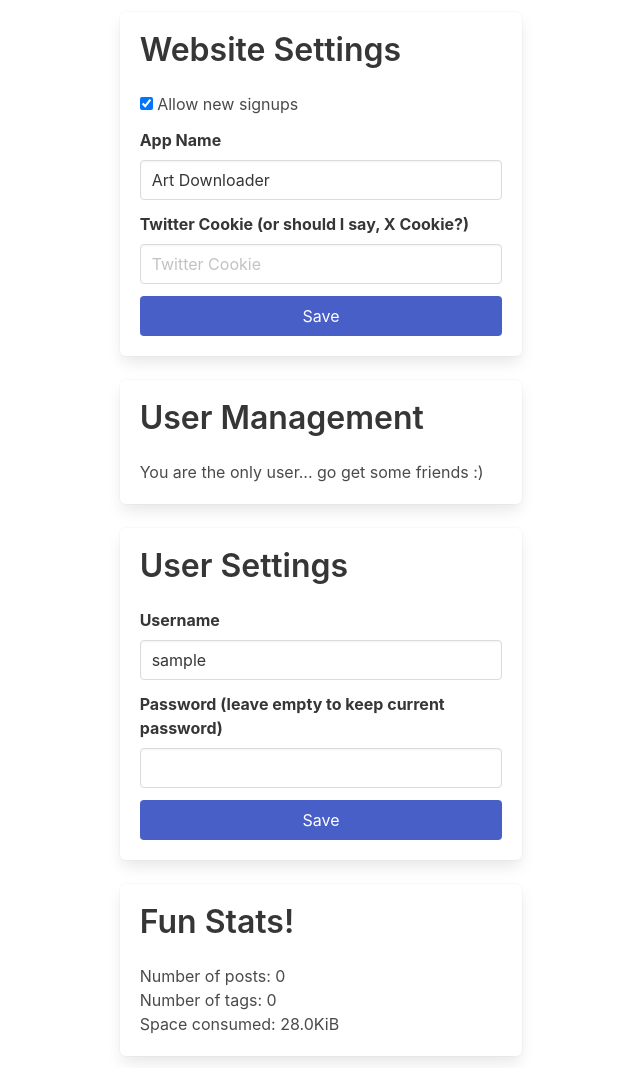
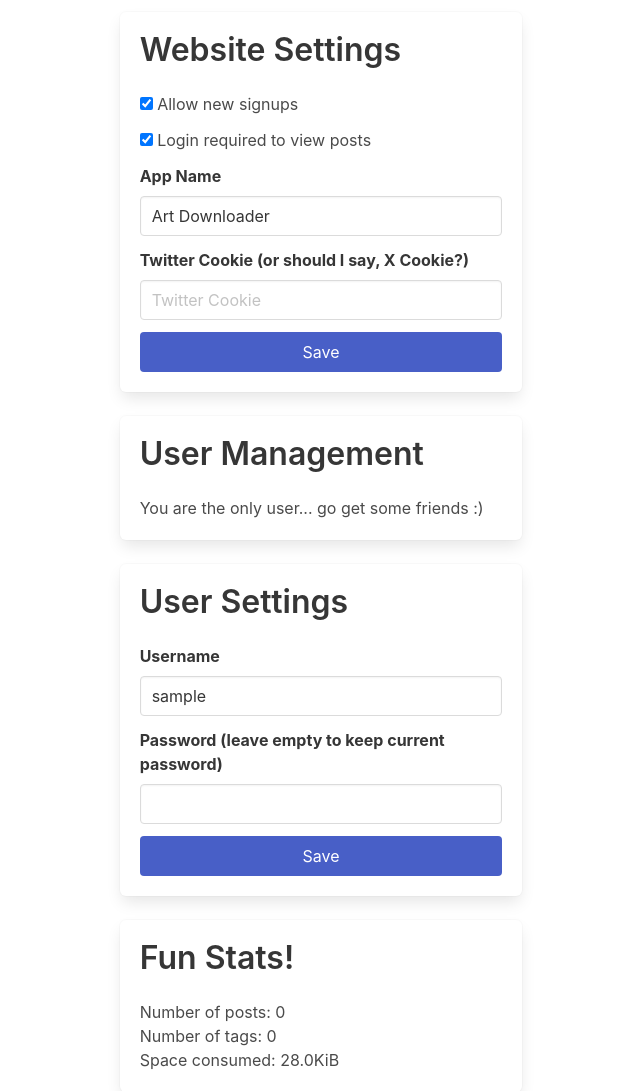
Before and after one commit to LexNastin/art-downloader, a Flask app: page /settings in a window 1280 px wide. Shown: the part 64-1155 px from the top of the page, without its empty margins (319-959 px from the left). Before the commit the page ends 1126 px from the top, so only its background shows below. Run offline with Flask 3, Linux system fonts and the light colour scheme; the visitor is signed in with stand-in values (Sample User, id 1); data comes from the database, SQL or seed files in the repository; data that the repository does not hold is empty; parts of the project's set-up code (start-up, migrations or seed data) failed here and were passed over; some libraries are stand-ins or nearby versions.

Commit message:
fix image serving

```diff
--- a/app/main.py
+++ b/app/main.py
@@ -52,6 +52,16 @@ def admin_only(func):
             return redirect(url_for("main.index"))
     return wrapper
 
+# login required only if settings say it is
+def login_maybe(func):
+    @wraps(func)
+    def wrapper(*args, **kwargs):
+        if int(get_setting("login_required", "1")) and not current_user.is_authenticated:
+            return redirect(url_for("auth.login"))
+        else:
+            return func(*args, **kwargs)
+    return wrapper
+
 def strftime(timestamp):
     return dt.fromtimestamp(timestamp).strftime("%d %b %Y - %H:%M:%S")
 
@@ -94,7 +104,7 @@ def get_stats():
 
 # main website ui
 @main.route("/")
-@login_required
+@login_maybe
 def index():
     page = int(request.args.get("page") or "1") - 1
     posts = get_all_posts()
@@ -142,7 +152,7 @@ def index():
 
 # post viewing path
 @main.route("/post/<post_ts>")
-@login_required
+@login_maybe
 def post(post_ts):
     if post_ts.isdigit():
         post_ts = int(post_ts)
@@ -539,12 +549,14 @@ def media_delete():
 @login_required
 def settings():
     allow_signups = int(get_setting("allow_signups", "1"))
+    login_required = int(get_setting("login_required", "1"))
     twitter_cookie = get_setting("twitter_cookie", "")
     users = [user.username for user in User.query.all()]
     users.remove(current_user.username)
     return render_template(
         "settings.html",
         allow_signups=allow_signups,
+        login_required=login_required,
         twitter_cookie=twitter_cookie,
         users=users,
         stats=get_stats()
@@ -556,12 +568,15 @@ def settings():
 def settings_post():
     allow_signups = request.form.get("allow_signups")
     allow_signups = "1" if allow_signups == "on" else "0"
+    login_required = request.form.get("login_required")
+    login_required = "1" if login_required == "on" else "0"
     app_name = request.form.get("app_name")
     app_name = app_name or get_setting("app_name", "Art Downloader")
     twitter_cookie = request.form.get("twitter_cookie")
     twitter_cookie = twitter_cookie or get_setting("twitter_cookie", "")
 
     set_setting("allow_signups", allow_signups)
+    set_setting("login_required", login_required)
     set_setting("app_name", app_name)
     set_setting("twitter_cookie", twitter_cookie)
     media_manager.twitter_manager.set_cookie(twitter_cookie)
@@ -676,18 +691,18 @@ def indiv_user_settings_post(username):
     return redirect(url_for("main.user", username=new_username or username))
 
 # preview paths
-@main.route("/media/<path>")
-@login_required
+@main.route("/media/<path:path>")
+@login_maybe
 def serve_media(path):
     return send_from_directory(MEDIA_DIR, path)
 
 @main.route("/thumb/<path>")
-@login_required
+@login_maybe
 def serve_thumbnail(path):
     thumb_dir = os.path.join(DATA_DIR, "thumbnails")
     return send_from_directory(thumb_dir, path)
 
-@main.route("/temp/<path>")
+@main.route("/temp/<path:path>")
 @login_required
 @admin_only
 def serve_temp(path):
--- a/app/templates/settings.html
+++ b/app/templates/settings.html
@@ -67,6 +67,14 @@
             Allow new signups
           </label>
         </div>
+      </div>
+      <div class="field">
+          <div class="control">
+              <label class="checkbox">
+                  <input type="checkbox" name="login_required" {% if login_required %} checked {% endif %}>
+                  Login required to view posts
+              </label>
+          </div>
       </div>
       <div class="field">
         <label class="label">App Name</label>
```
